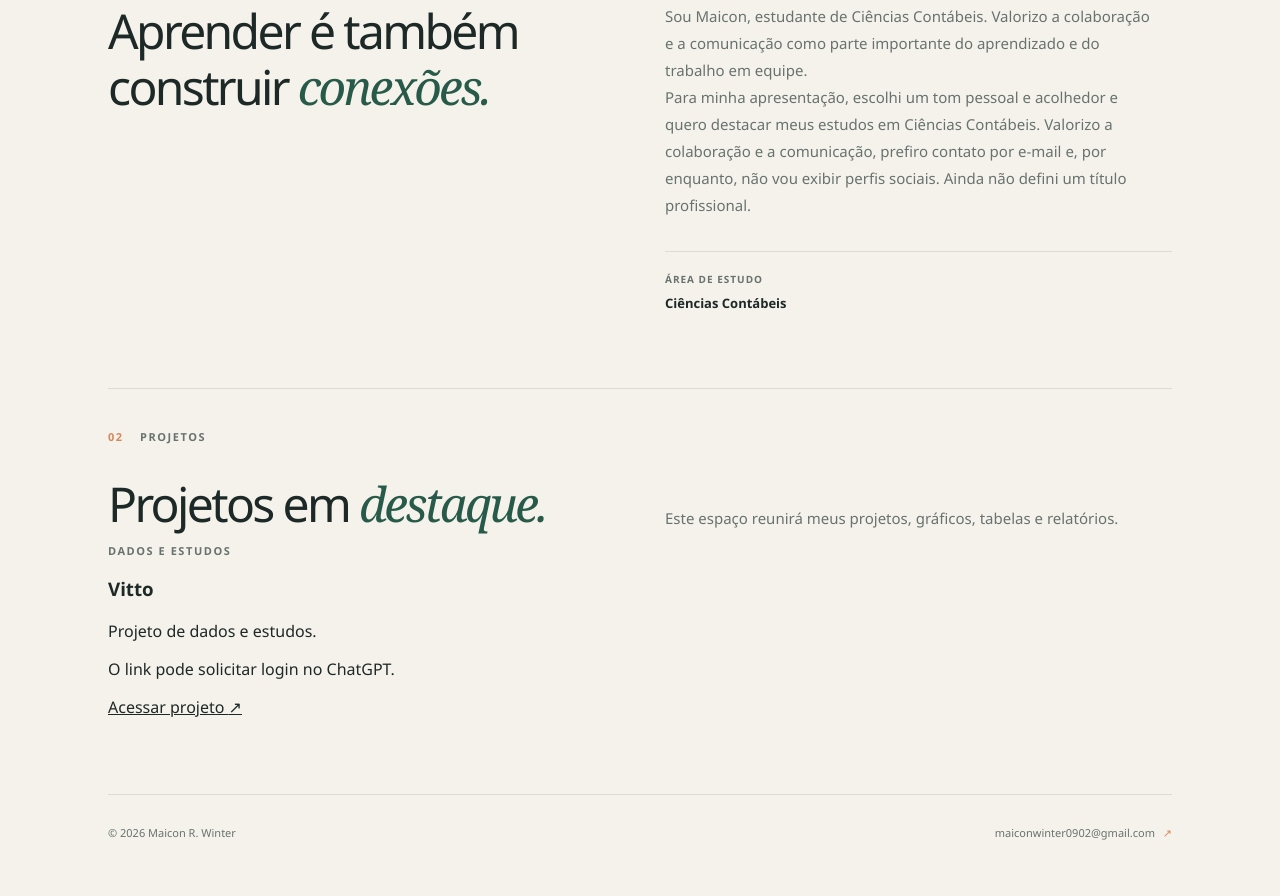
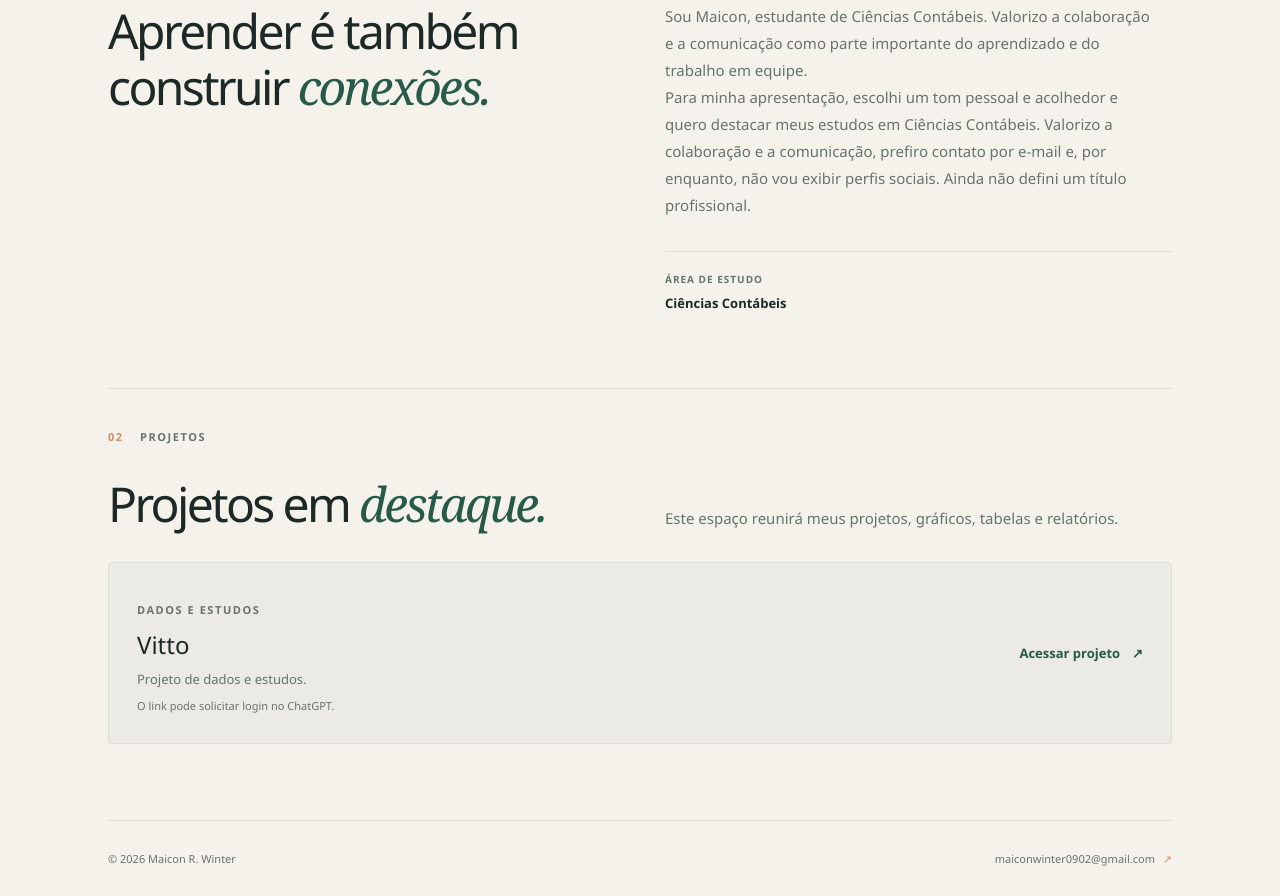
Before and after one commit to mWinter09/maicon-winter-portfolio, a plain HTML site: page index.html in a window 1280 px wide. Shown: the part 739-1635 px from the top of the page. Before the commit the page ends 1609 px from the top, so only its background shows below. Drawn offline with Linux system fonts and the light colour scheme.

Commit message:
Adiciona estilos ao cartão Vitto

```diff
--- a/styles.css
+++ b/styles.css
@@ -125,3 +125,12 @@ h2 em { color: var(--green); font-family: Georgia, serif; font-weight: 500; }
 
 html, body { overflow-x: clip; }
 .portrait-img { object-fit: contain; object-position: center; }
+
+
+.project-card { margin-top: 30px; display: flex; align-items: center; justify-content: space-between; gap: 24px; padding: 28px; border: 1px solid var(--line); border-radius: 4px; background: color-mix(in srgb, var(--green) 5%, var(--paper)); }
+.project-card-copy h3 { margin: 10px 0 8px; font-size: 24px; font-weight: 500; }
+.project-card-copy > p:not(.section-label) { margin: 0; color: var(--muted); font-size: 13px; line-height: 1.6; }
+.project-card-copy .project-access-note { margin-top: 8px !important; font-size: 11px !important; }
+.project-link { display: inline-flex; align-items: center; gap: 12px; color: var(--green); font-size: 13px; font-weight: 600; text-decoration: none; white-space: nowrap; }
+.project-link:hover { color: var(--orange); }
+@media (max-width: 760px) { .project-card { align-items: flex-start; flex-direction: column; gap: 18px; padding: 22px; } }
```
